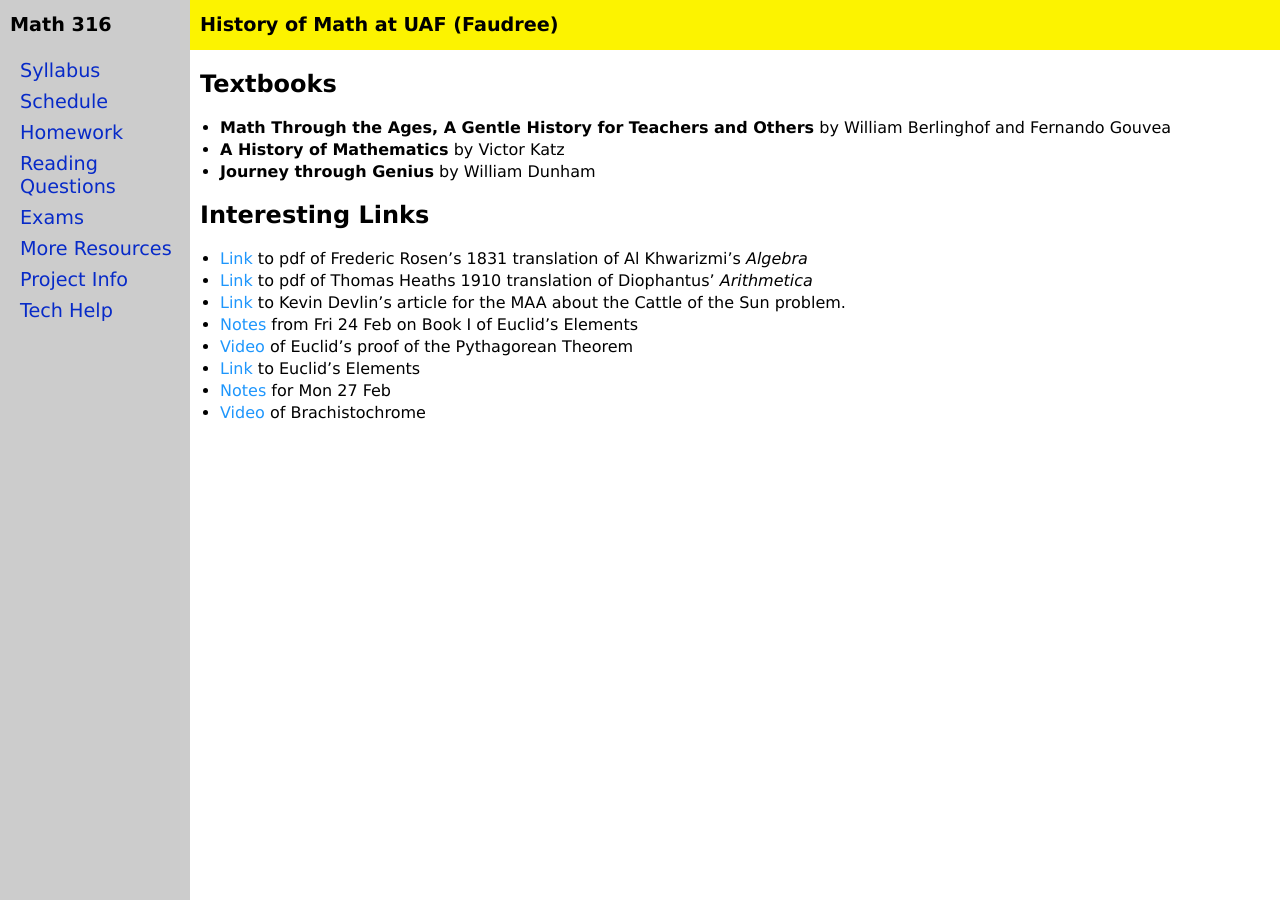
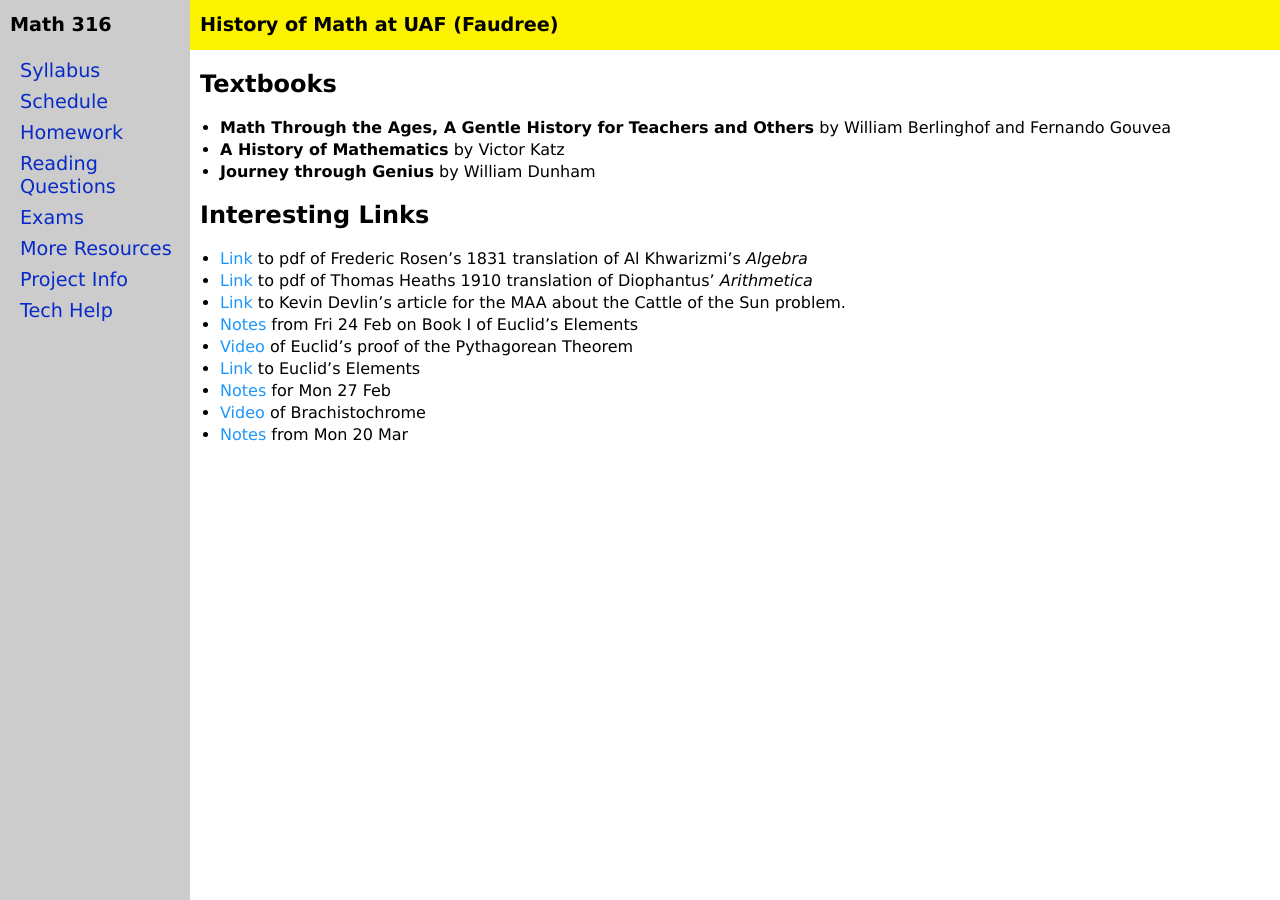
Before and after one commit to jrfaudree/HOM, a Jekyll site: the page built from resources.md, in a window 1280 px wide. Built offline with Jekyll 4.4.1, drawn with Linux system fonts in a browser that asks for light colours.

Commit message:
Update resources.md

```diff
--- a/resources.md
+++ b/resources.md
@@ -17,7 +17,8 @@ title: Additional Resources
 * [Notes](assets/Book-I-Notes.pdf) from Fri 24 Feb on Book I of Euclid's Elements
 * [Video](https://www.youtube.com/watch?v=uQ-1iBdhm8M) of Euclid's proof of the Pythagorean Theorem
 * [Link](http://aleph0.clarku.edu/~djoyce/elements/elements.html) to Euclid's Elements
-* [Notes](assets/In Class Notes Mon - 26.pdf) for Mon 27 Feb
+* [Notes](assets/InClassNotesMon-26.pdf) for Mon 27 Feb
 * [Video](https://www.youtube.com/watch?v=skvnj67YGmw) of Brachistochrome
+* [Notes](assets/Class-notes-20-mar.pdf) from Mon 20 Mar
 
 <div style="padding-bottom: 40px"></div>
```
